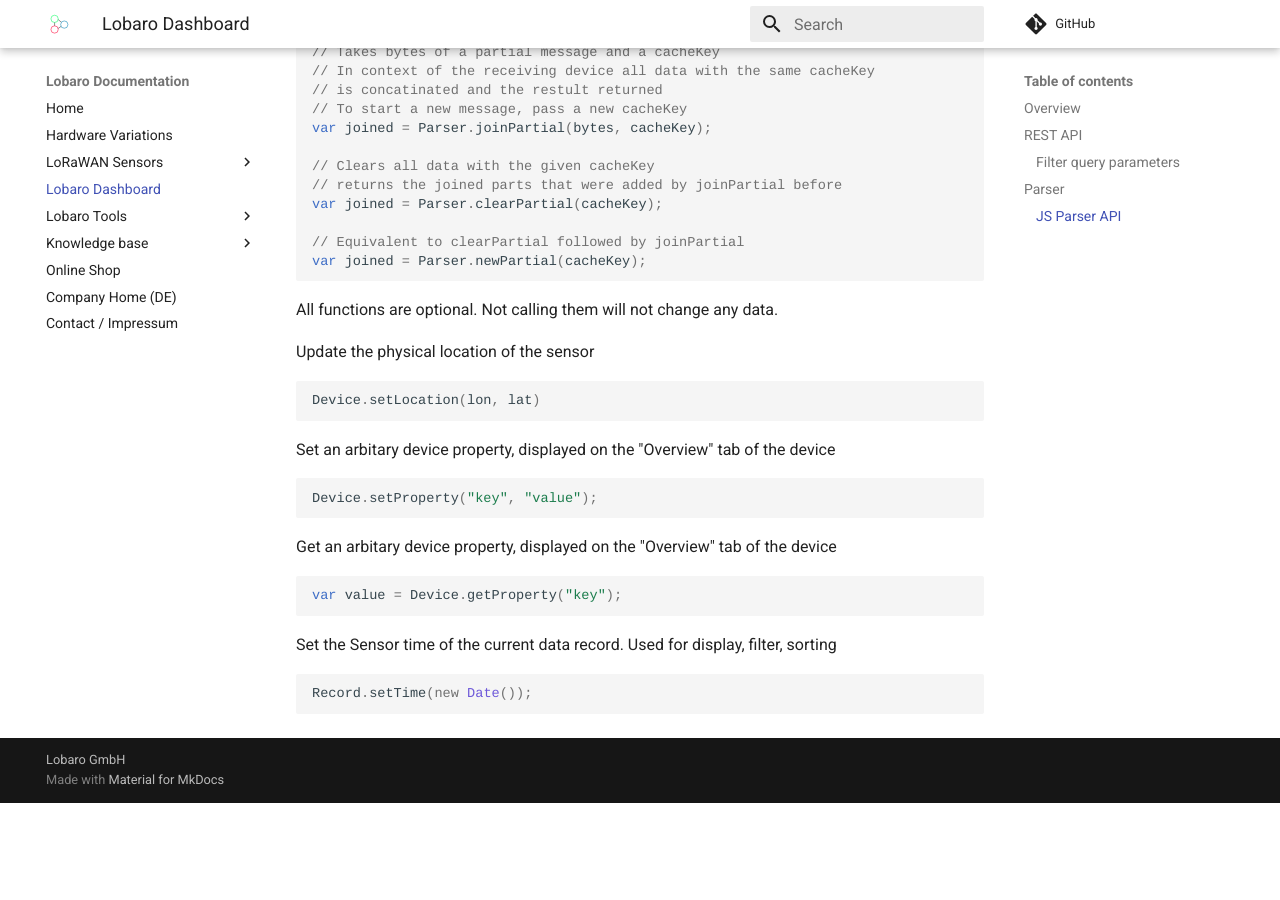
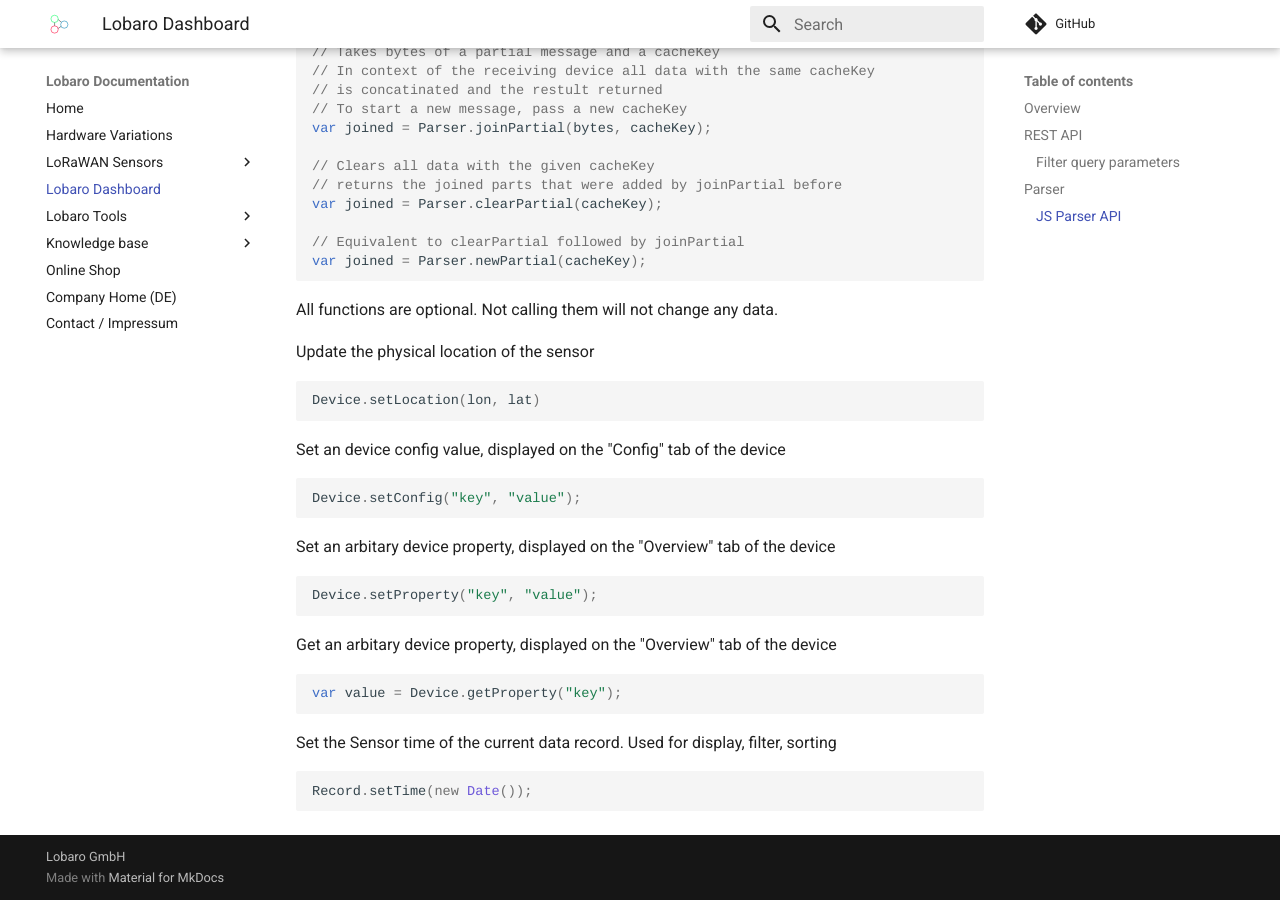
Before and after one commit to Lobaro/docs, an MkDocs documentation site: the page built from docs/dashboard/index.md, in a window 1280 px wide and 900 px high, scrolled down 2488 px. Built offline with MkDocs 1.6.1 and Material for MkDocs 9.7.7, drawn with Linux system fonts in a browser that asks for light colours; a script that is not in the unit is left out; comment, search, counter and statistics services are not loaded; before the commit the page ends 3291 px from its top, so only the background shows below that.

Commit message:
Document Device.setConfig

````diff
--- a/docs/dashboard/index.md
+++ b/docs/dashboard/index.md
@@ -128,6 +128,11 @@
 Device.setLocation(lon, lat)
 ```
 
+Set an device config value, displayed on the "Config" tab of the device
+```javascript
+Device.setConfig("key", "value");
+```
+
 Set an arbitary device property, displayed on the "Overview" tab of the device
 ```javascript
 Device.setProperty("key", "value");
````
